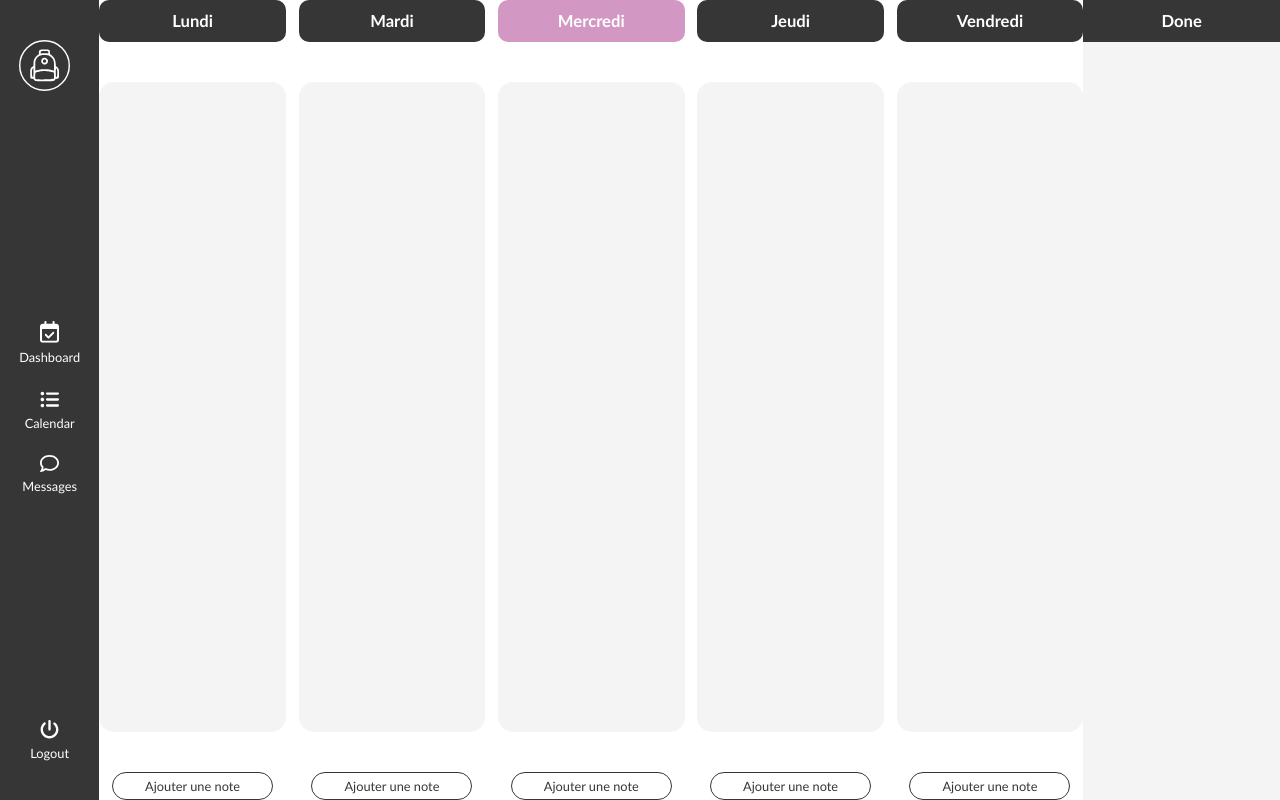
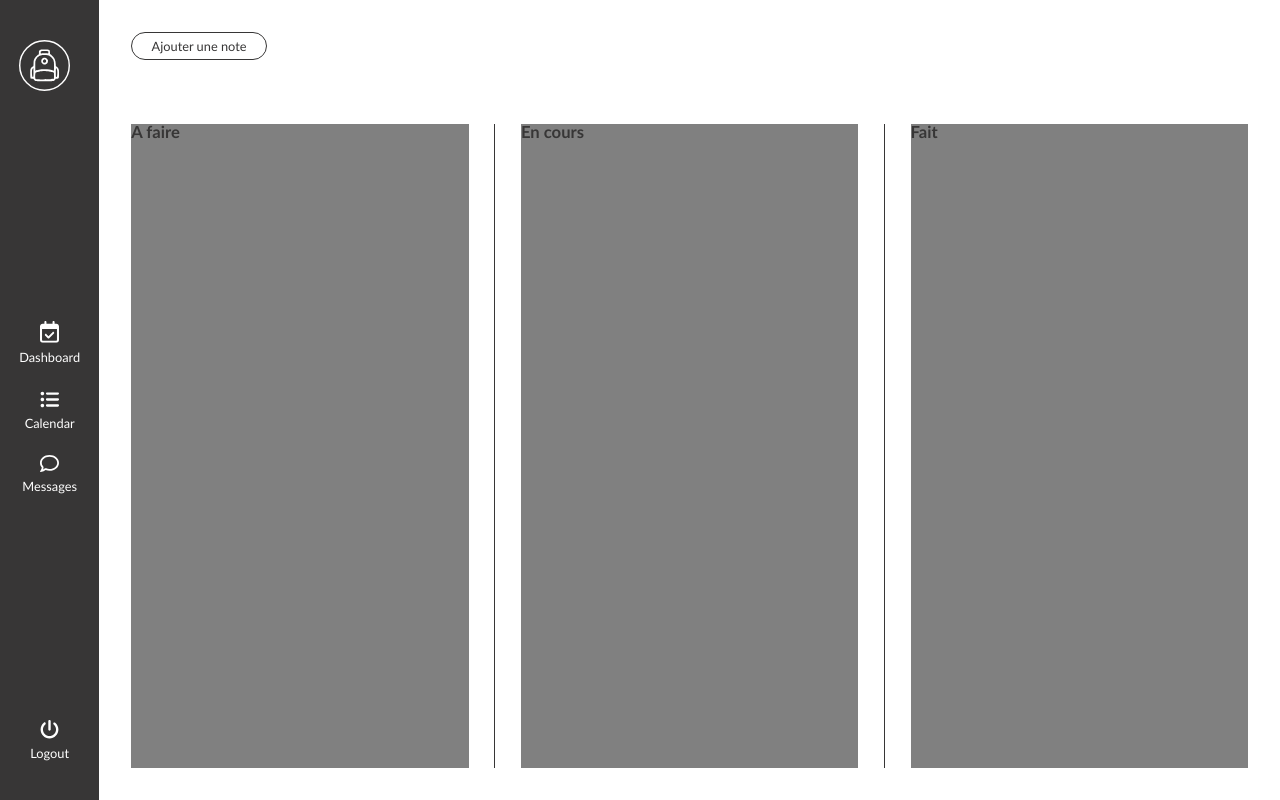
Before and after one commit to mathoos/task-manager, a React (Create React App) app: page / in a window 1280 px wide. Built offline with nearby package versions, Linux system fonts and the light colour scheme.

Commit message:
suppr days

```diff
--- a/src/components/Form.js
+++ b/src/components/Form.js
@@ -5,7 +5,7 @@ const availableTags = ["gestion de projet", "production", "développement", "des
 const availableEmotes = ["😊", "👍", "❤️", "🎉", "🚀"];
 const availablePeople = ["Alice", "Bob", "Charlie", "Charlotte", "Emma"];
 
-const Form = ({ onAddNote, selectedDayProp, setIsVisible }) => {
+const Form = ({ onAddNote, setIsVisible }) => {
     const [newNoteTitle, setNewNoteTitle] = useState('');
     const [newNoteDescription, setNewNoteDescription] = useState('');
     const [selectedTag, setSelectedTag] = useState('');
@@ -19,8 +19,7 @@ const Form = ({ onAddNote, selectedDayProp, setIsVisible }) => {
             newNoteDescription.trim() !== '' &&
             selectedTag !== '' &&
             newNoteTime !== '' &&
-            selectedEmote !== '' &&
-            selectedDayProp !== ''
+            selectedEmote !== ''
         ) {
             const newNote = {
                 id: Date.now(),
@@ -29,7 +28,6 @@ const Form = ({ onAddNote, selectedDayProp, setIsVisible }) => {
                 tag: selectedTag,
                 time: newNoteTime,
                 emote: selectedEmote,
-                day: selectedDayProp,
                 people: selectedPeople
             };
             onAddNote(newNote);
--- a/src/components/Note.js
+++ b/src/components/Note.js
@@ -1,6 +1,7 @@
+import React from 'react';
 import "./Note.scss";
 
-const Note = ({ note, tagColors, dateForDay, personPhotos, onClick }) => {
+const Note = ({ note, tagColors, personPhotos, onClick }) => {
     return (
         <div className={`note ${tagColors[note.tag] || 'default'}`} onClick={onClick}>
             <div className="note_content">
@@ -9,7 +10,7 @@ const Note = ({ note, tagColors, dateForDay, personPhotos, onClick }) => {
                     <p>{note.emote}</p>
                 </div>
                 <p>{note.description}</p>
-                <p>{note.time} - {dateForDay}</p>
+                <p>{note.time}</p>
                 <div className="note_content-people">
                     {note.people.map(person => (
                         <img key={person} src={personPhotos[person]} alt={person} />
--- a/src/pages/Home.js
+++ b/src/pages/Home.js
@@ -1,7 +1,6 @@
 import React, { useState } from 'react';
 import { useDispatch, useSelector } from 'react-redux';
 import { addNote, deleteNote } from '../utilities/Slice';
-import { format, addDays, startOfWeek, addWeeks, subWeeks } from 'date-fns';
 import alicePhoto from "../img/people/alice.jpg";
 import bobPhoto from "../img/people/bob.jpg";
 import charliePhoto from "../img/people/charlie.jpg";
@@ -29,44 +28,18 @@ const personPhotos = {
 };
 
 function Home() {
+
     const dispatch = useDispatch();
     const notes = useSelector(state => state.notes);
-    const [selectedDay, setSelectedDay] = useState('');
     const [isFormVisible, setIsFormVisible] = useState(false);
-    const [currentWeekStart, setCurrentWeekStart] = useState(startOfWeek(new Date(), { weekStartsOn: 1 }));
     const [selectedNote, setSelectedNote] = useState(null);
-
-    const daysOfWeek = ['Lundi', 'Mardi', 'Mercredi', 'Jeudi', 'Vendredi'];
-
-
-    const daysWithDates = daysOfWeek.map((day, index) => {
-        const currentDate = addDays(currentWeekStart, index);
-        const dateForDay = format(currentDate, 'dd/MM/yyyy');
-        const isCurrentDay = format(currentDate, 'yyyy-MM-dd') === format(new Date(), 'yyyy-MM-dd');
-        const notesForDay = notes.filter(note => note.day === dateForDay);
-        return { day, dateForDay, isCurrentDay, notesForDay };
-    });
 
     const handleAddNote = (newNote) => {
         dispatch(addNote(newNote));
-        //setFormActive(false);
-    };
-
-    const handleAddNoteForDay = (day) => {
-        setSelectedDay(day);
-        setIsFormVisible(true)
-    };
-
-    const handleNextWeek = () => {
-        setCurrentWeekStart(addWeeks(currentWeekStart, 1));
-    };
-
-    const handlePreviousWeek = () => {
-        setCurrentWeekStart(subWeeks(currentWeekStart, 1));
     };
 
     const handleNoteClick = (note) => {
-        setSelectedNote(note); // Mettre à jour l'état avec la note sélectionnée
+        setSelectedNote(note);
     };
 
     const handleCloseNoteDetail = () => {
@@ -77,51 +50,56 @@ function Home() {
         dispatch(deleteNote(noteId));
     };
 
+
     return (
-        <div className="container">
+        <div className="home">
+
             <Nav/>
 
-            {/* <div className="container_navigation">
-                <button onClick={handlePreviousWeek}> Previous </button>
-                <button onClick={handleNextWeek}>Next</button>
-            </div> */}
+            <div className="container">
+
+                <div className="container_header">
+                    <button className="bouton bouton_add" onClick={() => setIsFormVisible(true)}>Ajouter une note</button>
+                </div>
 
                 {isFormVisible && (
                     <Form
                         onAddNote={handleAddNote}
-                    selectedDayProp={selectedDay}
                         selectedNote={selectedNote}
-                    setIsVisible={setIsFormVisible} // Utiliser setIsFormVisible ici
+                        setIsVisible={setIsFormVisible}
                     />
                 )}
 
-            <div className="container_content">
-                {daysWithDates.map(({ day, dateForDay, isCurrentDay, notesForDay }) => (
-                    <div key={day} className={`container_content-day ${isCurrentDay ? 'active' : ''}`}>
-                        <h2 className="container_content-day--title">{day}</h2>
-                        <div className="container_content-day--notes">
-                            {notesForDay.map(note => (
+
+                <div className="container_notes">
+
+                    <div className="container_notes-bloc">
+                        <h2>A faire</h2>
+                        {notes.map(note => (
                             <Note
                                 key={note.id}
                                 note={note}
                                 tagColors={tagColors}
-                                    dateForDay={dateForDay}
+                                onClick={() => handleNoteClick(note)}
                                 personPhotos={personPhotos}
-                                    onClick={() => handleNoteClick(note)}
                             />
                         ))}
                     </div>
-                        <div className="container_content-day--button">
-                            <button className="bouton bouton_add" onClick={() => handleAddNoteForDay(dateForDay)}>Ajouter une note</button>
-                        </div>
-                    </div>
-                ))}
+
+                    <div className="container_notes-separation"></div>
+
+                    <div className="container_notes-bloc">
+                        <h2>En cours</h2>
                     </div>
 
-            <div className="container_coucou">
-                <div className="container_coucou-title">
-                    <h2>Done</h2>
+                    <div className="container_notes-separation"></div>
+
+                    <div className="container_notes-bloc">
+                        <h2>Fait</h2>
                     </div>
+
+                </div>
+
             </div>
 
             {selectedNote &&
--- a/src/pages/Home.scss
+++ b/src/pages/Home.scss
@@ -1,78 +1,58 @@
 @import "../style.scss";
 
-.container{
+.home{
     position : relative;
     display : flex;
     width : 100%;
     height : 100vh;
+    overflow : hidden;
 
-    &_navigation{
-        position : absolute;
-        top : 0;
-        left : 0;
-    }
-
-    &_content{
-        display : grid;
-        grid-template-columns: repeat(5, 1fr);
-        gap : 1vw;
+    .container{
+        display : flex;
+        flex-direction: column;
         width : 100%;
         height : 100%;
 
-        &-day{
+        &_header{
+            width : 100%;
+            padding : 2.5vw;
+        }
+
+        &_notes{
             display : flex;
-            flex-direction: column;
-            gap : 5vh;
+            gap : 2vw;
+            width : 100%;
+            height : 100%;
+            padding : 2.5vw;
             overflow : hidden;
 
-            &.active{
-                .container_content-day--title{
-                    background-color: rgb(211, 151, 196);
-                }
-            }
 
-            &--title{
-                background-color: $noir;
-                padding : 1vw;
-                text-align : center;
-                border-radius : 10px;
-            }
-
-            &--notes{
+            &-bloc{
                 display : flex;
                 flex-direction: column;
                 gap : 2.5vh;
-                height : 100%;
-                padding : 1vw;
-                overflow-y : scroll;
-                background-color: rgb(244, 244, 244);
-                border-radius : 15px;
+                width : calc(100% / 3);
+
+                overflow-y: scroll;
+                background-color: grey;
 
                 &::-webkit-scrollbar {
                     display : none;
                 }
+
+                h2{
+                    color : $noir;
+                }
             }
 
-            &--button{
-                padding : 0 1vw;
-                .bouton{
-                    width : 100%;
-                }
+            &-separation{
+                width : 1px;
+                height : 100%;
+                background-color: $noir;
             }
         }
     }
 
-    &_coucou{
-        width : 20vw;
-        height : 100%;
-        background-color: rgb(244, 244, 244);
-
-        &-title{
-            background-color: $noir;
-            padding : 1vw;
-            text-align : center;
-        }
-    }
 
     &_add{
         display : flex;
--- a/src/style/_base.scss
+++ b/src/style/_base.scss
@@ -8,8 +8,6 @@
 }
 
 body,html {
-    box-sizing: border-box;
-    overflow : hidden;
     scroll-behavior: smooth;
 }
 
```
Lines whose indentation alone changed are shown as unchanged.
